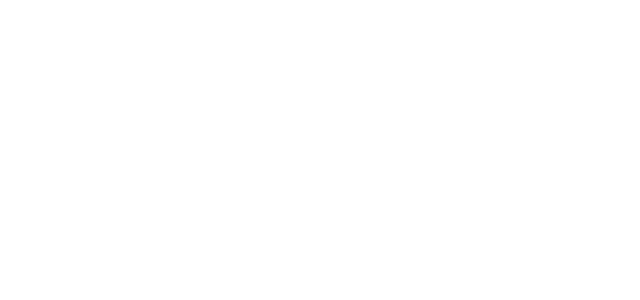
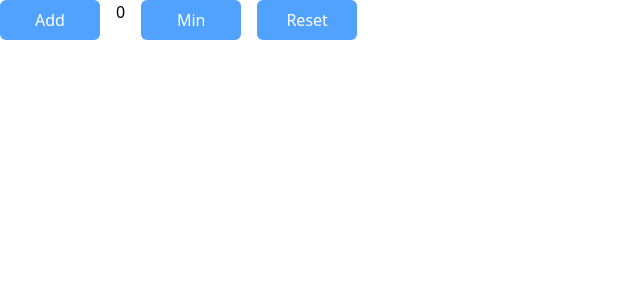
Before and after one commit to dimxdev/reuse-mart, a React app in the folder frontend/: page /coret in a window 1280 px wide. Before the commit this address had no page. Shown: the top 300 px of the page, without its empty margins (0-640 px from the left). Built offline with nearby package versions, Linux system fonts and the light colour scheme; the HTML template or start-up script is replaced by a standard one.

Commit message:
nambah corat coret file & button example

```diff
--- a/frontend/Template.jsx
+++ b/frontend/Template.jsx
@@ -1,8 +1,8 @@
 function Template() {
-    const nama = "Dimas"
+
     return (
         <div>
-            <h1>namaku {nama}</h1>
+
         </div>
     )
 }
--- a/frontend/src/App.jsx
+++ b/frontend/src/App.jsx
@@ -1,17 +1,18 @@
-import { Route, Routes } from "react-router"
-import Template from "../Template"
-import Button from "./components/atom/Button"
-import Testing from "./pages/Testing"
+import { Route, Routes } from "react-router";
+import Template from "../Template";
+import Button from "./components/atom/ButtonExample";
+import Testing from "./pages/Testing";
+import Coret from "./pages/Coret";
 
 function App() {
-
   return (
-   <div>
+    <div>
       <Routes>
-        <Route path="/testing" element={<Testing />}/>
+        <Route path="/testing" element={<Testing />} />
+        <Route path="/coret" element={<Coret />} />
       </Routes>
-   </div>
-  )
+    </div>
+  );
 }
 
-export default App
+export default App;
--- a/frontend/src/components/atom/Button.jsx
+++ /dev/null
@@ -1,10 +0,0 @@
-function Button(props) {
-    const { namaTombol } = props
-    return (
-        <div>
-            <h1 className="bg-blue-400 w-25 px-4 py-2 rounded-md text-white cursor-pointer hover:bg-blue-700">{namaTombol}</h1>
-        </div>
-    )
-}
-
-export default Button
--- /dev/null
+++ b/frontend/src/components/atom/ButtonExample.jsx
@@ -0,0 +1,12 @@
+
+function ButtonExample(props) {
+    const { namaTombol, handleClick } = props
+
+    return (
+        <div>
+            <h1 onClick={handleClick} className="bg-blue-400 text-center w-25 px-4 py-2 rounded-md text-white cursor-pointer hover:bg-blue-700">{namaTombol}</h1>
+        </div>
+    )
+}
+
+export default ButtonExample
--- /dev/null
+++ b/frontend/src/hooks/useNomor.js
@@ -0,0 +1,22 @@
+import React, { useState } from "react";
+
+function useNomor() {
+  const [nomor, setNomor] = useState(0);
+  function addNumber() {
+    setNomor(() => nomor + 1);
+  }
+  function minNumber() {
+    setNomor(() => nomor - 1);
+  }
+  function resetNumber() {
+    setNomor(0);
+  }
+  return {
+    addNumber,
+    minNumber,
+    resetNumber,
+    nomor
+  };
+}
+
+export default useNomor;
--- /dev/null
+++ b/frontend/src/pages/Coret.jsx
@@ -0,0 +1,17 @@
+import ButtonExample from "../components/atom/ButtonExample";
+import useNomor from "../hooks/useNomor";
+
+function Coret() {
+  const { addNumber, minNumber, resetNumber, nomor } = useNomor();
+
+  return (
+    <div className="flex gap-4">
+      <ButtonExample namaTombol="Add" handleClick={addNumber} />
+      <h1>{nomor}</h1>
+      <ButtonExample namaTombol="Min" handleClick={minNumber} />
+      <ButtonExample namaTombol="Reset" handleClick={resetNumber} />
+    </div>
+  );
+}
+
+export default Coret;
--- a/frontend/src/pages/Testing.jsx
+++ b/frontend/src/pages/Testing.jsx
@@ -1,11 +1,19 @@
-import Button from "../components/atom/Button"
+import { useState } from "react";
+import Button from "../components/atom/ButtonExample";
 
 function Testing() {
-    return (
-        <div>
-            <Button namaTombol="click me"/>
-        </div>
-    )
+  const [count, setCount] = useState(0);
+
+  function handleClick() {
+    setCount(() => count + 1);
+  }
+
+  return (
+    <div>
+      <Button namaTombol="Click Me" handleClick={handleClick} />
+      <h1>{count}</h1>
+    </div>
+  );
 }
 
-export default Testing
+export default Testing;
```
Also changed, not shown: 1 other file (tests, documents, lock files or other folders).
